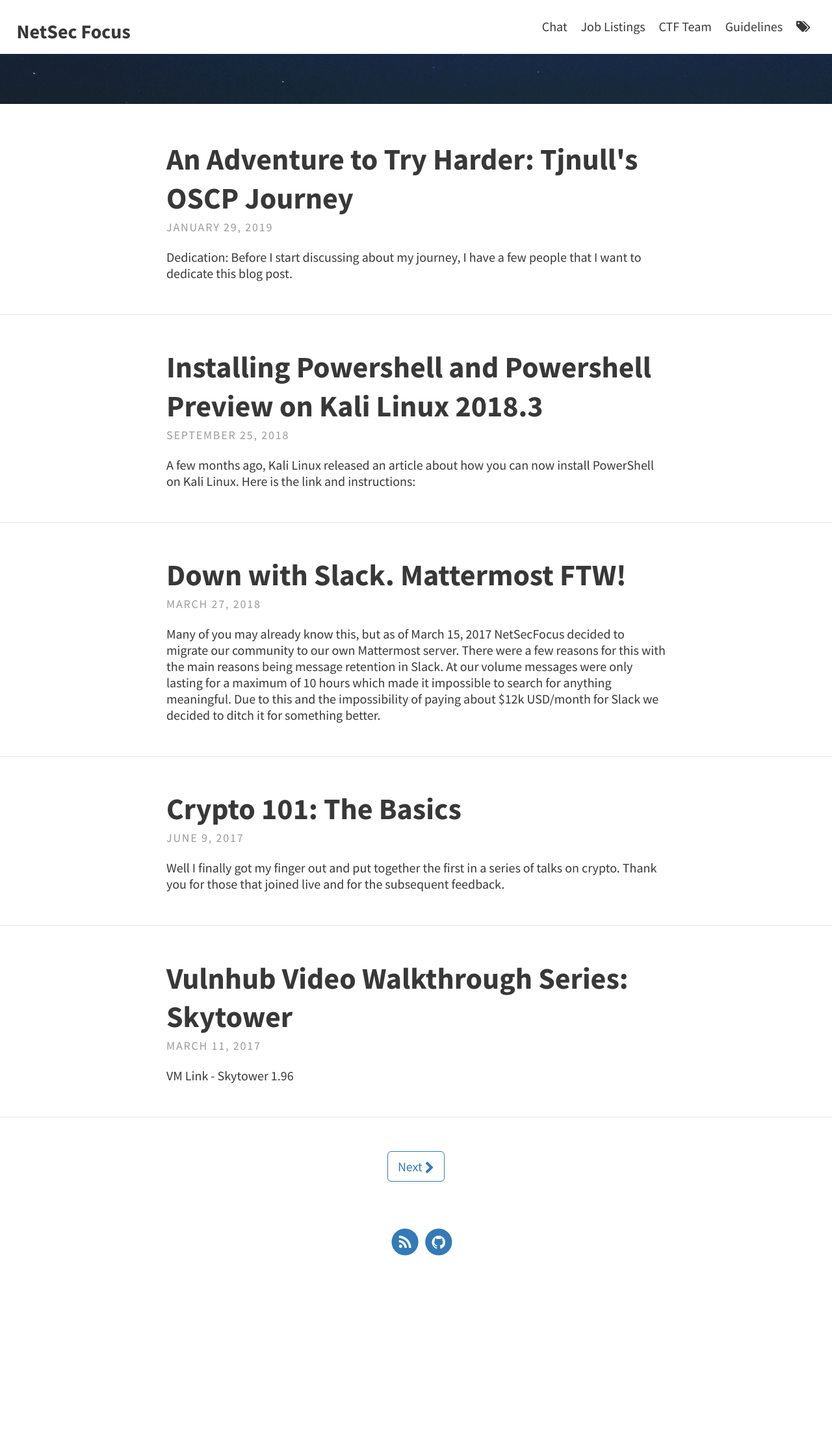
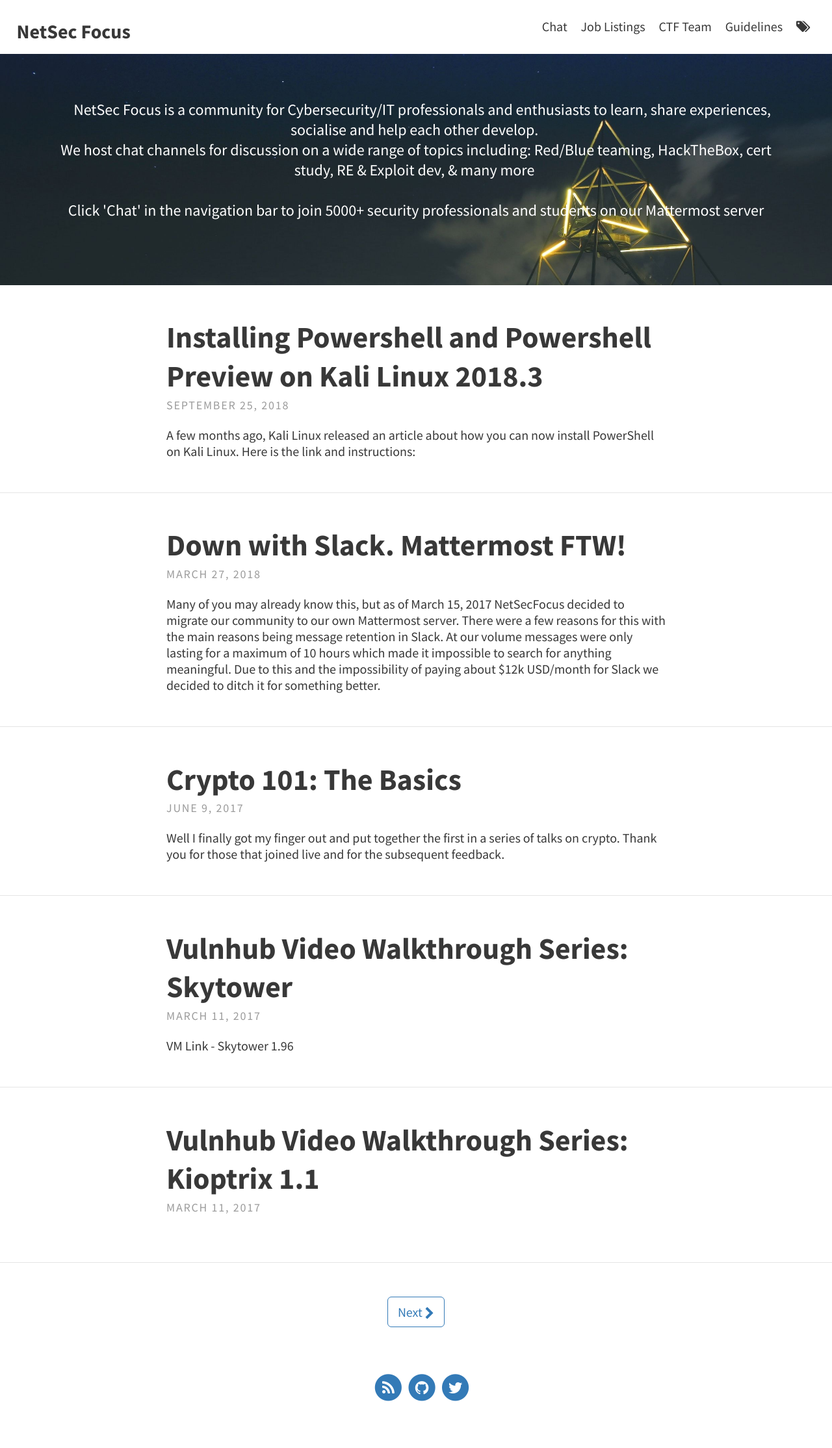
Before and after one commit to NetSec-Focus/netsec-focus.github.io, a Jekyll site: the page built from index.html, in a window 1280 px wide. Shown: the whole page at 65% size. Built offline with Jekyll 4.4.1, drawn with Linux system fonts in a browser that asks for light colours; the list of posts is cut into pages by our own code; before the commit the page ends 2005 px from its top, so only the background shows below that.

Commit message:
Header update, removed a blog post, added twitter links (#7)
* add twitter links and header text

* Update _config.yml

* Update _config.yml

* Update CNAME

* Delete CNAME

* Update _config.yml

* Update _config.yml

* Update _config.yml

* Update _config.yml

* Update _config.yml

* Update _config.yml

* Update _config.yml

* Update _config.yml

* Update _config.yml

* Update _config.yml

* Update _config.yml

* Update _config.yml

* Update _config.yml

* Update _config.yml

* Update _config.yml

* Update _config.yml

* Update _config.yml

* Update _config.yml

* Update _config.yml

* Update _config.yml

* Update _config.yml

* Update _config.yml

* Update _config.yml

* Update _config.yml

* Update _config.yml

* Update _config.yml

* Update _config.yml

* Update _config.yml

* Update _config.yml

* Update _config.yml

* Update _config.yml

* Update _config.yml

* Update _config.yml

* Update _config.yml

* Update _config.yml

* Update _config.yml

* Update _config.yml

* Update _index.scss

* Update _config.yml

* Update _config.yml

* Update _config.yml

* Create 2019-01-29-An_Adventure_to_Try_Harder_Tjnulls_OSCP_Journey.markdown

* Delete 2019-01-29-An_Adventure_to_Try_Harder_Tjnulls_OSCP_Journey.markdown

* Create CNAME

```diff
--- a/_config.yml
+++ b/_config.yml
@@ -15,8 +15,11 @@ theme_settings:
   gravatar: # Email MD5 hash
 
   # Header and footer text
-  header_text: > #two or three lines to describe your site
+  header_text: |
+    NetSec Focus is a community for Cybersecurity/IT professionals and enthusiasts to learn, share experiences, socialise and help each other develop.
+    We host chat channels for discussion on a wide range of topics including: Red/Blue teaming, HackTheBox, cert study, RE & Exploit dev, & many more
 
+    Click 'Chat' in the navigation bar to join 5000+ security professionals and students on our Mattermost server
   header_text_feature_image: assets/img/pexels/triangular.jpeg
   footer_text: >
 
@@ -41,7 +44,7 @@ theme_settings:
   stack_exchange:  # Full URL
   steam:
   tumblr:
-  twitter: # "twitter username"
+  twitter: "netsecfocus"
   vimeo:
   wordpress:
   youtube:
@@ -49,7 +52,7 @@ theme_settings:
   # Sharing options
   share_buttons:
     facebook:
-    twitter:
+    twitter: true
     google_plus:
     tumblr:
     pinterest:
--- a/_sass/layouts/_index.scss
+++ b/_sass/layouts/_index.scss
@@ -2,6 +2,7 @@
 .call-out {
     @extend %padding-small;
     display: inline-block;
+    white-space: pre-wrap;
     width: 100%;
     height: 100%;
     font-size: 1.2em;
```
Also changed, not shown: _drafts/2019-01-29-An_Adventure_to_Try_Harder_Tjnulls_OSCP_Journey.markdown (renamed from _posts/2019-01-29-An_Adventure_to_Try_Harder_Tjnulls_OSCP_Journey.markdown).
